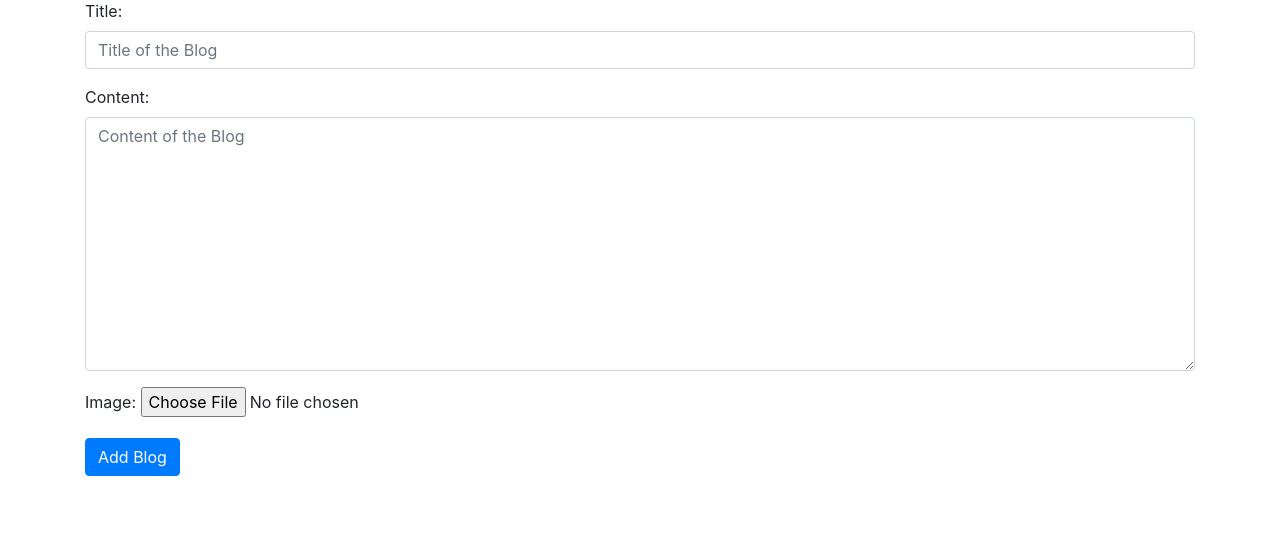
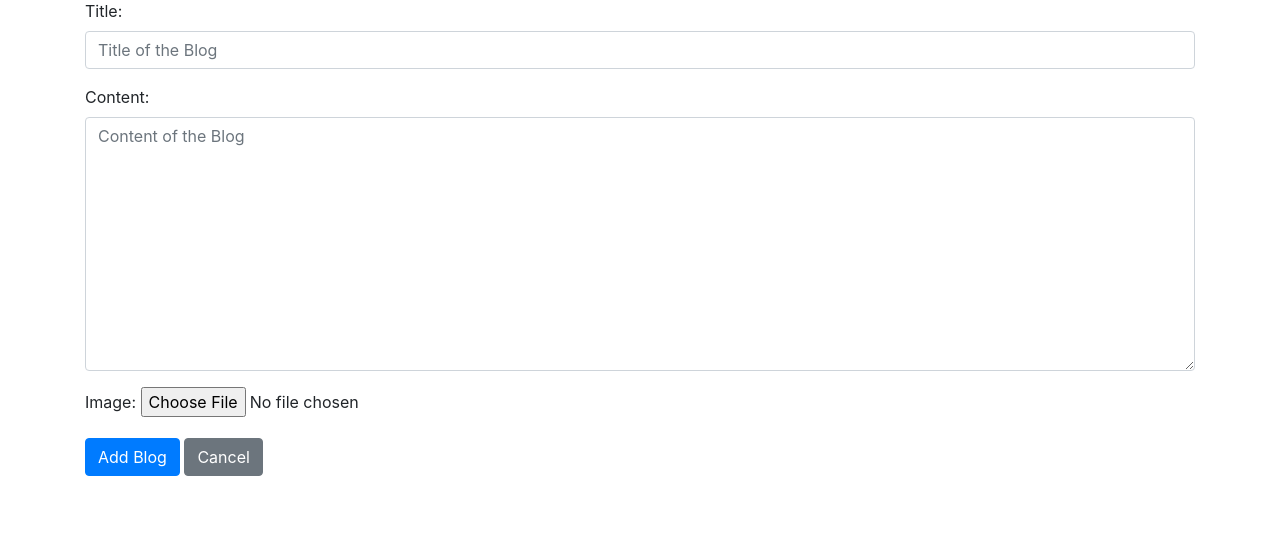
Before and after one commit to mishraom05/DevOps-Data, a Django app: page /add_blogs/ in a window 1280 px wide. Shown: the part 105-643 px from the top of the page. Run offline with Django 3.2, Linux system fonts and the light colour scheme; a user stored in the database is signed in; some libraries are stand-ins or nearby versions.

Commit message:
DOPSS-6 cancel option added to add_blogs

```diff
--- a/Python_Django/DOPPS/blog/templates/add_blogs.html
+++ b/Python_Django/DOPPS/blog/templates/add_blogs.html
@@ -10,6 +10,7 @@
 <div class="container mt-4">
 {{ form.as_p }}
 <button class="btn btn-primary">Add Blog</button>
+<a href="/" class="btn btn-secondary">Cancel</a>
 </div>
 </form>
 {% endblock %}
```
Also changed, not shown: Python_Django/DOPPS/db.sqlite3, Python_Django/DOPPS/home/media/profile_pics/Travel02_0QwJx7n.jpg (added), Python_Django/DOPPS/home/media/profile_pics/photographer02_t8SnOdc.jpg (added).
